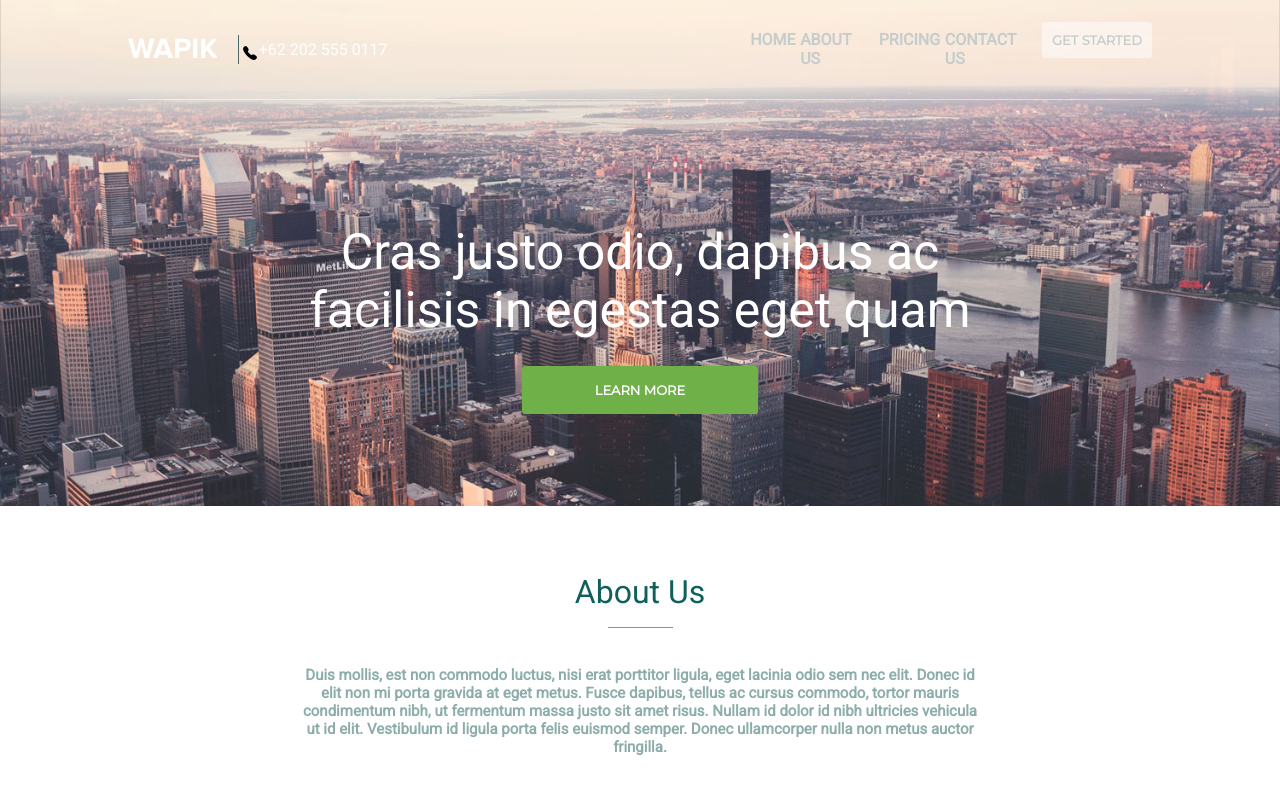
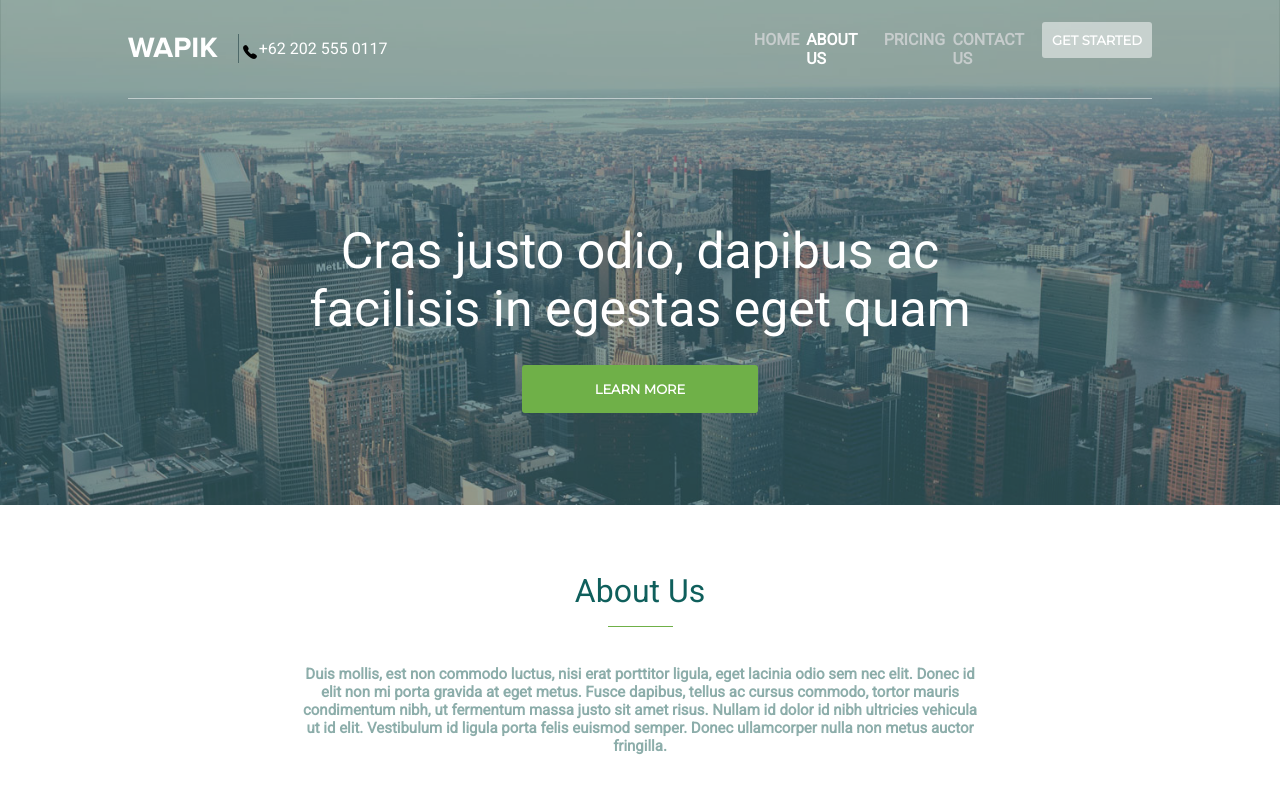
Before and after one commit to anastacy28/wapik, a plain HTML site: page about-us.html in a window 1280 px wide. Shown: the top 800 px of the page. Drawn offline with nearby package versions, Linux system fonts and the light colour scheme; files whose address does not match are found by name.

Commit message:
Four pages is done. Fix the form/button.

```diff
--- a/about-us.html
+++ b/about-us.html
@@ -12,7 +12,8 @@
 </head>
 <body>
 	<div class="wrapper about-us">
-		<header class="header" style="background-image: url(images/bg2.jpg)" >
+		<header class="header" style="background-image: url(images/bg2.jpg)">
+    <div class="substrate"> </div>
       <div class="container">
 				  <div class="navbar">
                    <div class="navbar-logo"><a class="navbar-logo-image" href="#">wapik</a>
@@ -22,10 +23,10 @@
                  <div class="navbar-nav">
                    <ul class="navbar-collapse">
                         <li><a href="index.html">Home</a></li>
-                        <li><a href="about-us.html">About us</a></li>
+                        <li><a class="active" href="about-us.html">About us</a></li>
                         <li><a href="pricing.html">Pricing</a></li>
                         <li><a href="contact-us">contact us</a></li>
-                        <li><a class="button" href="#">get started</a></li>
+                        <li><a class="button active but-white" href="#">get started</a></li>
                    </ul>
 			      </div>
 
--- a/css/button.css
+++ b/css/button.css
@@ -18,7 +18,7 @@
 }
 
 .button-holder,
- .button-holder-header {
+.button-holder-header {
 	width: 53%;
 	margin: 0 auto;
 }
@@ -69,10 +69,18 @@
 	 background: #6fb048;
 }
 
+
+.but-dark-green {
+    background: #49732f;
+}
+
 .button-hover-inverse:hover {
     background: #83a7a5;
 }
 
+.but-white {
+    background: rgba(255, 255, 255, 0.5);
+}
 
 /* green*/
 .button-hover:hover {
--- a/css/navbar.css
+++ b/css/navbar.css
@@ -12,7 +12,6 @@
     padding: 10px;
     display: inline-block;
     box-sizing: border-box;
-    background: rgba(255, 255, 255, 0.5);
 }
 
 .navbar-logo {
@@ -45,7 +44,7 @@
 
 }
 
-.navbar-logo .navbar-logo-image{
+.navbar-logo .navbar-logo-image {
 	font-size: 29px;
 	text-transform: uppercase;
 	font-family: 'ProximaNova-Bold', sans-serif;
@@ -70,20 +69,20 @@
 	justify-content: flex-end;
 }
 
-.navbar-collapse > li {
+.navbar-collapse li {
     display: inline-flex;
 }
 
-.navbar-collapse > li > a {
+.navbar-collapse li a {
 	display: block;
-	padding: 10px 2%;
+	padding: 10%;
 	color: #c6cccc;
 	font-weight: bold;
 	text-decoration: none;
 	text-transform: uppercase;
 }
 
-.navbar-collapse > li > a.active {
+.navbar-nav li .active {
 	color: #fff;
 }
 
--- a/css/section.css
+++ b/css/section.css
@@ -52,6 +52,9 @@
   margin: 0.5em 0;
 }
 
+.active {
+	color: #fff;
+}
 /*header*/
 
 .header {
@@ -63,16 +66,17 @@
   z-index: -1;
 }
 
-.header:before {
+.header .substrate  {
 	position: absolute;
 	content: "";
 	display: block;
 	left: 0;
 	right: 0;
 	top: 0;
-	background-color: #296365;
+	bottom: 0;
+	background: url("../images/sub.png") no-repeat 0 0;
 	opacity: 0.5;
-	z-index: 10;
+	z-index: -1;
 }
 
 .header .section {
```
Also changed, not shown: contact-us.html (+1 -1 lines), index.html (+4 -4 lines), pricing.html (+6 -6 lines), images/sub.png (added).
